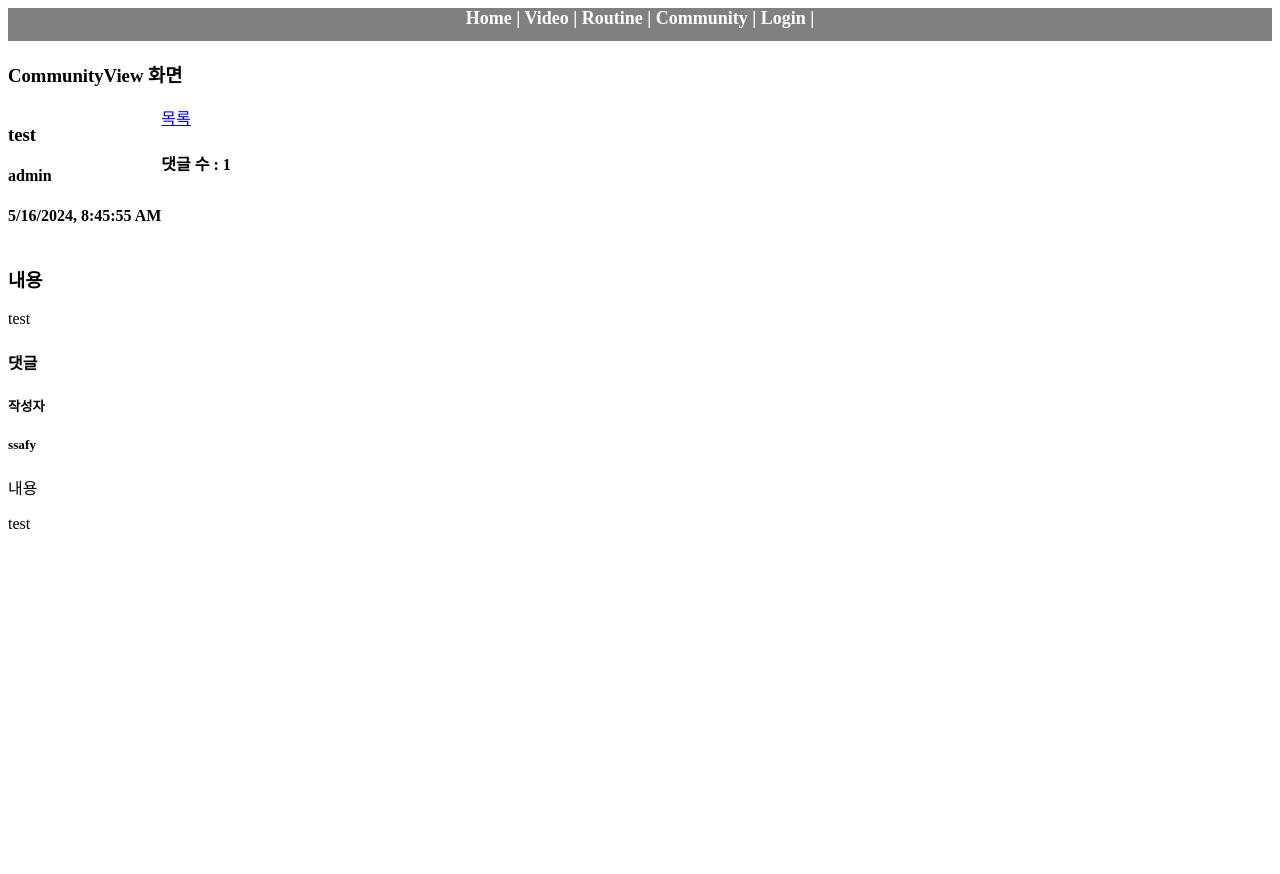
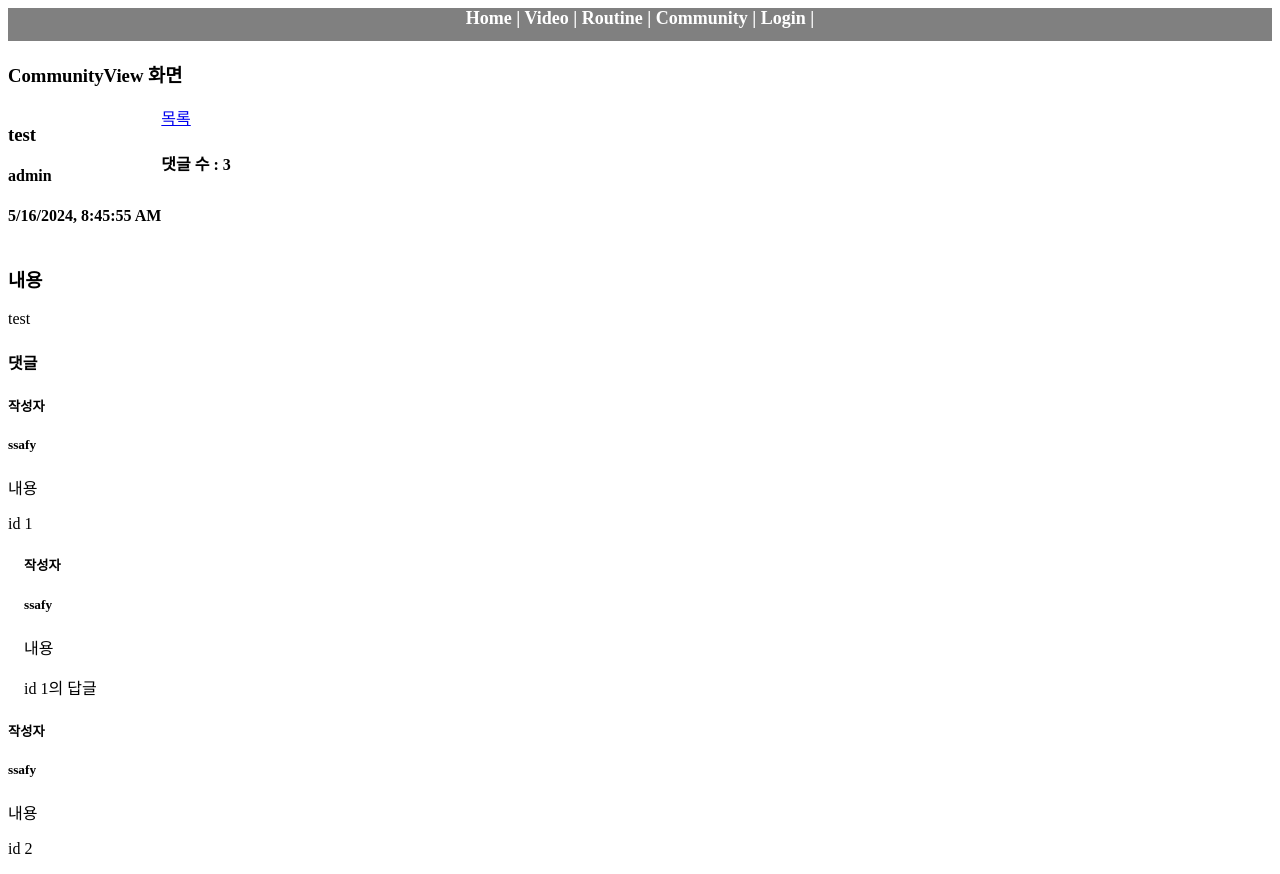
Before and after one commit to chtoqur/FitMate, a Vue app in the folder fitmate-vue/: page /community/1 in a window 1280 px wide. Before the commit the page ends 800 px from the top, so only its background shows below. Built offline with nearby package versions, Linux system fonts and the light colour scheme.

Commit message:
커뮤니티 부분 답글 보이게만 임시,,

```diff
--- a/fitmate-vue/src/components/community/CommentList.vue
+++ b/fitmate-vue/src/components/community/CommentList.vue
@@ -1,6 +1,7 @@
 <template>
   <div>
     <div v-for="com in store.nowCommentList" :key="com.id">
+      <div v-if="com.parent === null">
         <h5>작성자</h5>
         <h5>{{ com.writer }}</h5>
         <p>내용</p>
@@ -34,6 +35,46 @@
           삭제
         </button>
       </div>
+      <div v-for="child in store.nowCommentList" :key="child.id">
+        <!-- style 부분 css로 (답글)바꿔야함 -->
+        <div v-if="child.parent === com.id" style="padding-left: 1rem">
+          <h5>작성자</h5>
+          <h5>{{ child.writer }}</h5>
+          <p>내용</p>
+          <div v-if="child.editing">
+            <input type="text" v-model="updateComment" />
+            <button
+              @click="
+                store.updateComment(child.id, updateComment),
+                  (child.editing = false)
+              "
+            >
+              등록
+            </button>
+          </div>
+          <p v-else>{{ child.content }}</p>
+          <button
+            v-if="child.writer === userStore.loginUser.id && !child.editing"
+            @click="setUpdateComment(child.id)"
+          >
+            수정
+          </button>
+          <button
+            v-if="child.writer === userStore.loginUser.id && child.editing"
+            @click="child.editing = false"
+          >
+            취소
+          </button>
+          <button
+            v-if="child.writer === userStore.loginUser.id"
+            @click="store.deleteComment(child.id)"
+          >
+            삭제
+          </button>
+        </div>
+      </div>
+    </div>
+
     <div v-if="userStore.loginUser.id !== ''">
       <input type="text" v-model="comment.content" />
       <button @click="createComment">등록</button>
--- a/fitmate-vue/src/stores/comment.js
+++ b/fitmate-vue/src/stores/comment.js
@@ -11,12 +11,30 @@ export const useCommentStore = defineStore("comment", () => {
     {
       id: commentId++,
       communityId: 1,
-      content: "test",
+      content: "id 1",
       writer: "ssafy",
       regDate: new Date().toLocaleString(),
       parent: null,
       editing: false,
       // editing은 db에 저장하지 않고 js 측에서 받아오면서 추가해야할덧
+    },
+    {
+      id: commentId++,
+      communityId: 1,
+      content: "id 2",
+      writer: "ssafy",
+      regDate: new Date().toLocaleString(),
+      parent: null,
+      editing: false,
+    },
+    {
+      id: commentId++,
+      communityId: 1,
+      content: "id 1의 답글",
+      writer: "ssafy",
+      regDate: new Date().toLocaleString(),
+      parent: 1,
+      editing: false,
     },
   ]);
 
```
Lines whose indentation alone changed are shown as unchanged.
